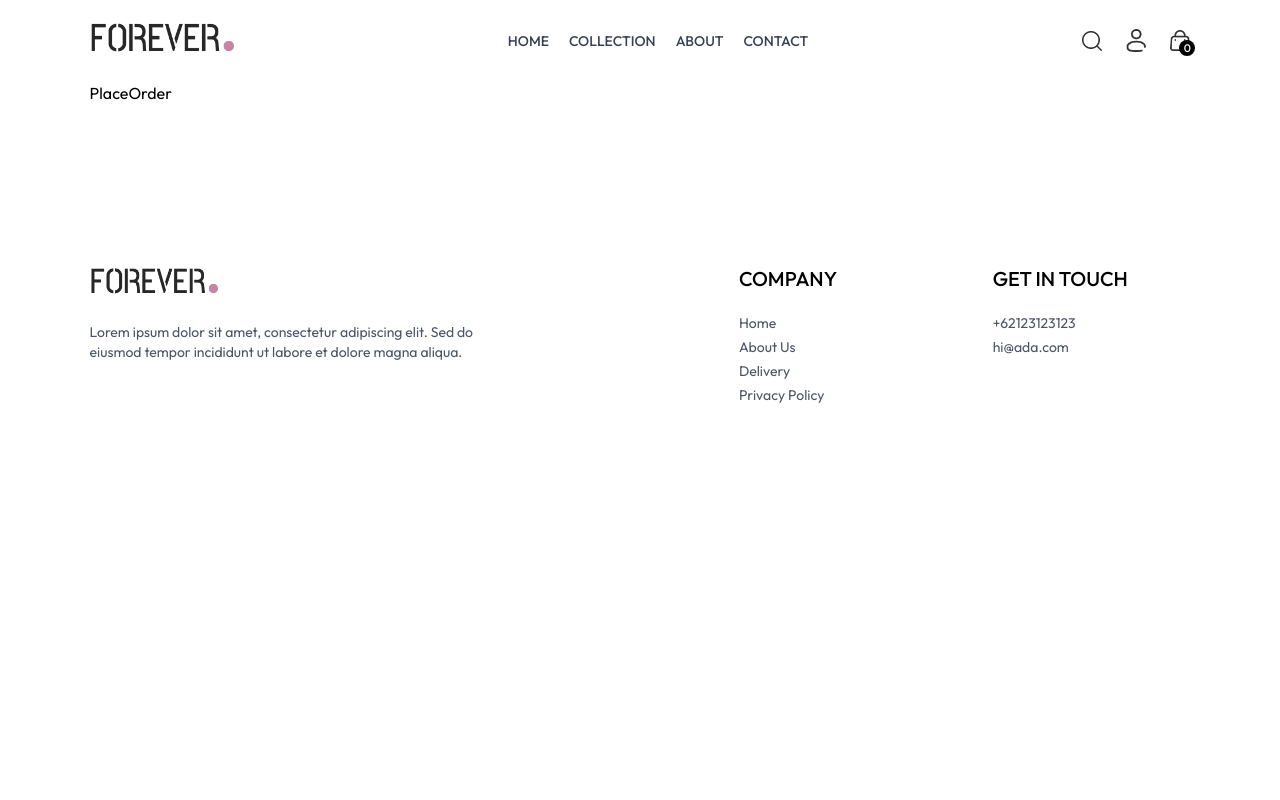
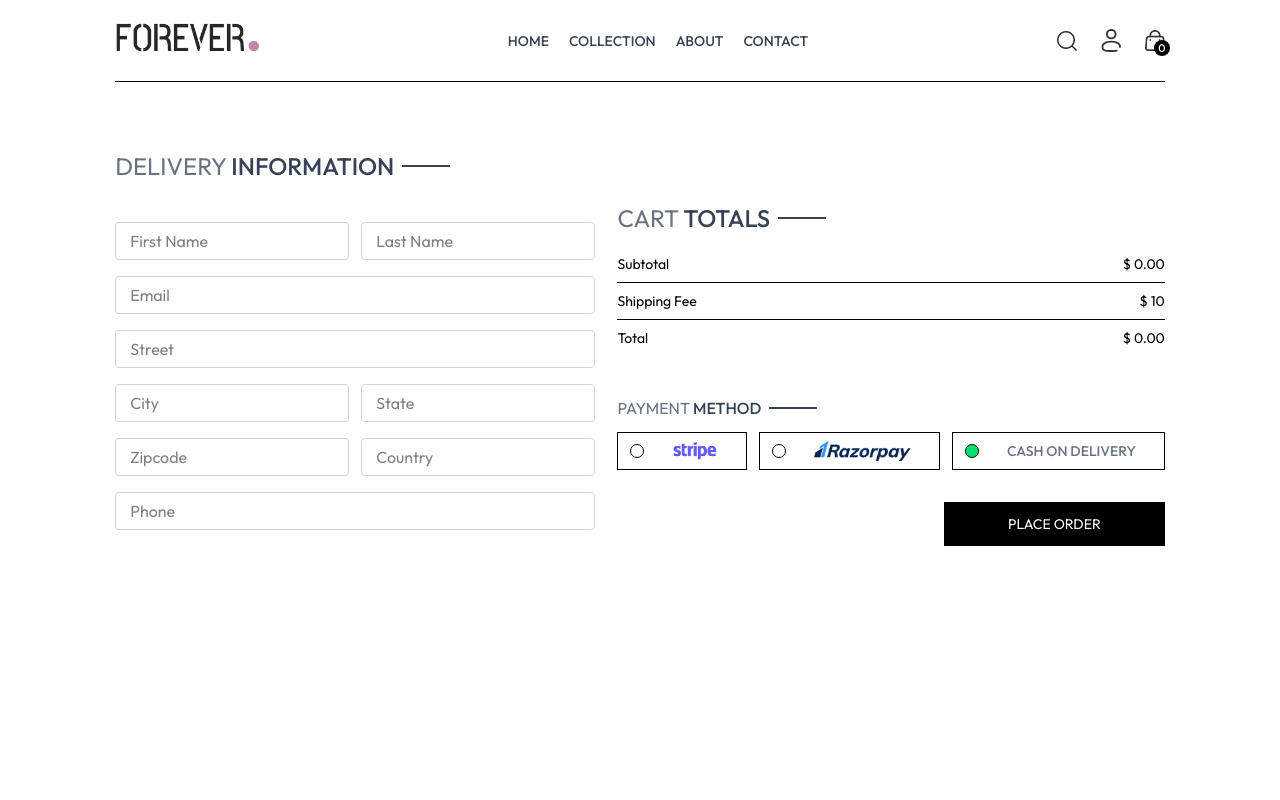
Before and after one commit to addhes/merncom, a React (Vite) app: page /place-order in a window 1280 px wide. Shown: the top 800 px of the page. Built offline with nearby package versions, Linux system fonts and the light colour scheme.

Commit message:
ada tambahan

```diff
--- a/package.json
+++ b/package.json
@@ -10,9 +10,11 @@
     "preview": "vite preview"
   },
   "dependencies": {
+    "@reduxjs/toolkit": "^2.9.0",
     "@tailwindcss/vite": "^4.1.13",
     "react": "^19.1.1",
     "react-dom": "^19.1.1",
+    "react-redux": "^9.2.0",
     "react-router-dom": "^7.9.1",
     "react-toastify": "^11.0.5",
     "tailwindcss": "^4.1.13"
--- a/src/App.tsx
+++ b/src/App.tsx
@@ -16,7 +16,7 @@
 
 const App = () => {
   return (
-    <div className="px-4 sm:px-[5vw] md:px-[7vw] lg:px-[9vm]">
+    <div className="px-4 sm:px-[5vw] md:px-[7vw] lg:px-[9vw]">
       <ToastContainer position="top-right" autoClose={3000} hideProgressBar={false} newestOnTop={false} closeOnClick rtl={false} pauseOnFocusLoss draggable pauseOnHover theme="light"/>
       <Navbar />
       <SearchBar />
--- /dev/null
+++ b/src/components/CartTotal.tsx
@@ -0,0 +1,40 @@
+import React, { useContext } from 'react'
+import { ShopContext } from '../context/ShopContext';
+import Title from './Title';
+
+const CartTotal = () => {
+    const produstss = useContext(ShopContext);
+    if (!produstss) {
+        throw new Error("Component must be wrapped with ShopContextProvider");
+    }
+
+    const {currency, getCartAmount, delivery_fee} = produstss;
+
+
+  return (
+    <div className='w-full '>
+        <div className='text-2xl'>
+            <Title text1={'CART'} text2={'TOTALS'} />
+        </div>
+
+        <div className='flex flex-col gap-2 mt-2 text-sm'>
+            <div className='flex justify-between'>
+                <p>Subtotal</p>
+                <p>{currency} {getCartAmount()}.00</p>
+            </div>
+            <hr />
+            <div className='flex justify-between'>
+                <p>Shipping Fee</p>
+                <p>{currency} {delivery_fee}</p>
+            </div>
+            <hr />
+            <div className='flex justify-between'>
+                <p>Total</p>
+                <p>{currency} {getCartAmount() === 0 ? 0 : getCartAmount() + delivery_fee}.00</p>
+            </div>
+        </div>
+    </div>
+  )
+}
+
+export default CartTotal
--- a/src/components/Navbar.tsx
+++ b/src/components/Navbar.tsx
@@ -1,27 +1,25 @@
-import{ useContext, useState } from 'react'
-import {assets} from '../assets/assets'
-import { Link, NavLink } from 'react-router-dom'
-import { ShopContext } from '../context/ShopContext'
+import { useContext, useState } from "react";
+import { assets } from "../assets/assets";
+import { Link, NavLink } from "react-router-dom";
+import { ShopContext } from "../context/ShopContext";
 
 const Navbar = () => {
-
   const shopp = useContext(ShopContext);
 
   if (!shopp) {
     return null; // or some fallback UI
   }
 
-    const [visible, setVisible] = useState(false)
-    const { setShowSearch, getCartCount }  = shopp
+  const [visible, setVisible] = useState(false);
+  const { setShowSearch, getCartCount } = shopp;
 
   return (
-    <div className='flex items-center justify-between py-5 font-medium'>
-        <Link to='/'>
-            <img src={assets.logo} className=' w-36 cursor-pointer' alt='' />
+    <div className="flex items-center justify-between py-5 font-medium">
+      <Link to="/">
+        <img src={assets.logo} className=" w-36 cursor-pointer" alt="" />
       </Link>
 
-        <ul className=' hidden sm:flex gap-5 text-sm text-gray-700'>
-
+      <ul className=" hidden sm:flex gap-5 text-sm text-gray-700">
         <NavLink
           to="/"
           className={({ isActive }) =>
@@ -31,7 +29,9 @@
           {({ isActive }) => (
             <>
               <p>HOME</p>
-                {isActive && <hr className="w-2/4 border-none h-[2px] bg-gray-700" />}
+              {isActive && (
+                <hr className="w-2/4 border-none h-[2px] bg-gray-700" />
+              )}
             </>
           )}
         </NavLink>
@@ -45,7 +45,9 @@
           {({ isActive }) => (
             <>
               <p>COLLECTION</p>
-                {isActive && <hr className="w-2/4 border-none h-[2px] bg-gray-700" />}
+              {isActive && (
+                <hr className="w-2/4 border-none h-[2px] bg-gray-700" />
+              )}
             </>
           )}
         </NavLink>
@@ -59,7 +61,9 @@
           {({ isActive }) => (
             <>
               <p>ABOUT</p>
-                {isActive && <hr className="w-2/4 border-none h-[2px] bg-gray-700" />}
+              {isActive && (
+                <hr className="w-2/4 border-none h-[2px] bg-gray-700" />
+              )}
             </>
           )}
         </NavLink>
@@ -73,57 +77,107 @@
           {({ isActive }) => (
             <>
               <p>CONTACT</p>
-                {isActive && <hr className="w-2/4 border-none h-[2px] bg-gray-700" />}
+              {isActive && (
+                <hr className="w-2/4 border-none h-[2px] bg-gray-700" />
+              )}
             </>
           )}
         </NavLink>
       </ul>
 
-        <div className='flex items-center gap-6'>
-            <img onClick={()=>setShowSearch(true)} src={assets.search_icon} className='w-5 cursor-pointer' alt='' />
+      <div className="flex items-center gap-6">
+        <img
+          onClick={() => setShowSearch(true)}
+          src={assets.search_icon}
+          className="w-5 cursor-pointer"
+          alt=""
+        />
 
-            <div className='group relative'>
-                <img className='w-5 cursor-pointer' src={assets.profile_icon} alt="" />
-                <div className=' group-hover:block hidden absolute dropdown-menu right-0 pt-4'>
-                    <div className='flex flex-col gap-2 w-36 py-3 px-5 bg-slate-100 text-gray-500'>
-                        <p className=' cursor-pointer hover:text-black'>My Profile</p>
-                        <p className=' cursor-pointer hover:text-black'>Orders</p>
-                        <p className=' cursor-pointer hover:text-black'>Logout</p>
+        <div className="group relative">
+          <Link to="/login">
+            <img
+              className="w-5 cursor-pointer"
+              src={assets.profile_icon}
+              alt=""
+            />
+          </Link>
+          <div className=" group-hover:block hidden absolute dropdown-menu right-0 pt-4">
+            <div className="flex flex-col gap-2 w-36 py-3 px-5 bg-slate-100 text-gray-500">
+              <p className=" cursor-pointer hover:text-black">My Profile</p>
+              <p className=" cursor-pointer hover:text-black">Orders</p>
+              <p className=" cursor-pointer hover:text-black">Logout</p>
             </div>
           </div>
         </div>
-            <Link to='/cart' className='relative'>
-                <img src={assets.cart_icon} className='w-5 min-w-5' alt='' />
-                <p className=' absolute right-[-5px] bottom-[-5px] w-4 text-center leading-4 bg-black text-white aspect-square rounded-full text-[11px]'>{getCartCount()}</p>
+        <Link to="/cart" className="relative">
+          <img src={assets.cart_icon} className="w-5 min-w-5" alt="" />
+          <p className=" absolute right-[-5px] bottom-[-5px] w-4 text-center leading-4 bg-black text-white aspect-square rounded-full text-[11px]">
+            {getCartCount()}
+          </p>
         </Link>
-            <img onClick={()=>setVisible(true)} src={assets.menu_icon} className='w-5 cursor-pointer sm:hidden' alt="" />
+        <img
+          onClick={() => setVisible(true)}
+          src={assets.menu_icon}
+          className="w-5 cursor-pointer sm:hidden"
+          alt=""
+        />
       </div>
 
       {/* Sidebar menu for small screens */}
-        <div className={`absolute top-0 right-0 bottom-0 overflow-hidden bg-white transition-all ${visible ? 'w-full' : 'w-0'}`}>
-            <div className='flex flex-col text-gray-600 '>
-                <div onClick={()=>setVisible(false)} className='flex items-center gap-4 p-3 cursor-pointer hover:text-red-300'>
-                    <img src={assets.dropdown_icon} className='h-4 rotate-180' alt="" />
+      <div
+        className={`absolute top-0 right-0 bottom-0 overflow-hidden bg-white transition-all ${
+          visible ? "w-full" : "w-0"
+        }`}
+      >
+        <div className="flex flex-col text-gray-600 ">
+          <div
+            onClick={() => setVisible(false)}
+            className="flex items-center gap-4 p-3 cursor-pointer hover:text-red-300"
+          >
+            <img src={assets.dropdown_icon} className="h-4 rotate-180" alt="" />
             <p>Back</p>
           </div>
-                <NavLink onClick={()=>setVisible(false)}
+          <NavLink
+            onClick={() => setVisible(false)}
             className={({ isActive }) =>
               `py-2 pl-6 border-b border-gray-200 ${
                 isActive ? "bg-red-500 text-white" : "hover:text-red-300"
               }`
-      } to=''>HOME</NavLink>
+            }
+            to=""
+          >
+            HOME
+          </NavLink>
 
-                <NavLink onClick={()=>setVisible(false)}
-                className={({ isActive}) =>
+          <NavLink
+            onClick={() => setVisible(false)}
+            className={({ isActive }) =>
               `py-2 pl-6 border-b border-gray-200 hover:text-red-300 ${
-                isActive ? "bg-red-500 text-white" : "hover:text-red-300"}`} to='/collection'>COLLECTION</NavLink>
-                <NavLink onClick={()=>setVisible(false)} className='py-2 pl-6 border-b border-gray-200 hover:text-red-300' to='/about'>ABOUT</NavLink>
-                <NavLink onClick={()=>setVisible(false)} className='py-2 pl-6 border-b border-gray-200 hover:text-red-300' to='/contact'>CONTACT</NavLink>
+                isActive ? "bg-red-500 text-white" : "hover:text-red-300"
+              }`
+            }
+            to="/collection"
+          >
+            COLLECTION
+          </NavLink>
+          <NavLink
+            onClick={() => setVisible(false)}
+            className="py-2 pl-6 border-b border-gray-200 hover:text-red-300"
+            to="/about"
+          >
+            ABOUT
+          </NavLink>
+          <NavLink
+            onClick={() => setVisible(false)}
+            className="py-2 pl-6 border-b border-gray-200 hover:text-red-300"
+            to="/contact"
+          >
+            CONTACT
+          </NavLink>
         </div>
       </div>
+    </div>
+  );
+};
 
-    </div>
-  )
-}
-
-export default Navbar
+export default Navbar;
--- a/src/context/ShopContext.tsx
+++ b/src/context/ShopContext.tsx
@@ -2,6 +2,7 @@
 import type { ReactNode } from "react";
 import { products } from "../assets/assets";
 import { toast } from "react-toastify";
+import { useNavigate, type NavigateFunction } from "react-router-dom";
 
 type ShopContextType = {
   products: typeof products;
@@ -15,7 +16,8 @@
   addToCart: (itemId: string, size: string) => Promise<void>;
   getCartCount: () => number;
   updateQuantity: (itemId: string, size: string, quantity: number) => void;
-  getCartAmount: () => Promise<number>;
+  getCartAmount: () => number;
+  navigate: NavigateFunction;
 };
 
 type CartType = {
@@ -38,6 +40,7 @@
   const [search, setSearch] = useState("");
   const [showSearch, setShowSearch] = useState(true);
   const [cartItems, setCartItems] = useState<CartType>({});
+  const navigate = useNavigate();
 
   // Fungsi untuk menambahkan produk ke keranjang belanja (cart)
   const addToCart = async (itemId: string, size: string) => {
@@ -98,7 +101,7 @@
     setCartItems(cartData);
   }
 
-  const getCartAmount = async () => {
+  const getCartAmount = (): number => {
     let totalAmount = 0;
     for (const items in cartItems) {
       let itemInfo = products.find(product => product._id === items);
@@ -133,6 +136,7 @@
     getCartCount,
     updateQuantity,
     getCartAmount,
+    navigate,
   };
 
   return (
--- a/src/pages/Cart.tsx
+++ b/src/pages/Cart.tsx
@@ -2,6 +2,7 @@
 import { ShopContext } from '../context/ShopContext';
 import Title from '../components/Title';
 import { assets } from '../assets/assets';
+import CartTotal from '../components/CartTotal';
 
 const Cart = () => {
   const produstss = useContext(ShopContext);
@@ -10,7 +11,7 @@
     throw new Error("Component must be wrapped with ShopContextProvider");
   }
 
-  const { products, currency, cartItems, updateQuantity } = produstss;
+  const { products, currency, cartItems, updateQuantity, navigate } = produstss;
   const [cartData, setCardData] = useState<{
     _id: string;
     size: string;
@@ -59,15 +60,25 @@
               </div>
               {/* Event yang dijalankan setiap kali nilai input berubah */}
               {/* // Jika input kosong ('') atau bernilai '0', maka tidak melakukan apa-apa (return null) */}
-              {/* // Jika nilainya valid, panggil fungsi updateQuantity
-                // - item._id = ID produk
+              {/* // Jika nilainya valid, panggil fungsi updateQuantity // - item._id = ID produk
                 // - item.size = ukuran produk
                 // - Number(e.target.value) = jumlah baru yang dikonversi dari string ke number */}
-              <input onChange={(e) => e.target.value === '' || e.target.value === '0' ? null : updateQuantity(item._id, item.size, Number(e.target.value))} className='border max-w-10 sm:max-w-20 px-1 sm:px-2 py-1' type="number" min={1} defaultValue={item.quantity} />
+              <input onChange={(e) => e.target.value === '' || e.target.value === '0' ? null : updateQuantity(item._id, item.size, Number(e.target.value))} className=' no-spinner border max-w-10 sm:max-w-20 px-1 sm:px-2 py-1' type="number" min={1} defaultValue={item.quantity} />
               <img onClick={() => updateQuantity(item._id, item.size, 0)} className='w-4 mr-4 sm:w-5 cursor-pointer' src={assets.bin_icon} alt="" />
             </div>
           )
         })}
+      </div>
+
+      <div>
+        <div className='flex justify-end my-20'>
+          <div className='w-full sm:w-[30%]'>
+            <CartTotal />
+            <div className=' w-full text-end'>
+              <button onClick={()=>navigate('/place-order')} className=' bg-black text-white text-sm my-8 px-8 py-3'>PROCEED TO CHECKOUT</button>
+            </div>
+          </div>
+        </div>
       </div>
     </div>
   )
--- a/src/pages/Orders.tsx
+++ b/src/pages/Orders.tsx
@@ -1,9 +1,59 @@
-import React from 'react'
+import React, { useContext } from "react";
+import { ShopContext } from "../context/ShopContext";
+import Title from "../components/Title";
 
 const Orders = () => {
+  const produstss = useContext(ShopContext);
+
+  if (!produstss) {
+    throw new Error("Component must be wrapped with ShopContextProvider");
+  }
+
+  const { products, currency } = produstss;
+
   return (
-    <div>Orders</div>
-  )
-}
+    <div className="border-t pt-16">
+      <div className="text-2xl">
+        <Title text1={"MY"} text2={"ORDERS"} />
+      </div>
 
-export default Orders
+      <div>
+        {products.slice(1, 4).map((item, index) => (
+          <div
+            key={index}
+            className=" py-4 border-t border-b text-gray-700 flex flex-col md:flex-row md:items-center md:justify-between gap-4"
+          >
+            <div className="flex items-start gap-6 text-sm">
+              <img className="w-16 sm:w-20" src={item.image[0]} alt="" />
+              <div>
+                <p className=" sm:text-base font-medium">{item.name}</p>
+                <div className="flex items-center gap-3 mt-2 text-base text-gray-700">
+                  <p className="text-lg">
+                    {currency}
+                    {item.price}
+                  </p>
+                  <p>Quantity 1</p>
+                  <p>Size: M</p>
+                </div>
+                <p>
+                  Date: <span className=" text-gray-400">25, Jul, 2024</span>
+                </p>
+              </div>
+            </div>
+            <div className="md:w-1/2 flex justify-between">
+              <div className="flex items-center gap-2">
+                <p className="min-w-2 h-2 rounded-full bg-green-500"></p>
+                <p className="text-sm md:text-base">Ready to ship</p>
+              </div>
+              <button className="border px-4 py-2 text-sm font-medium rounded-sm">
+                Track Order
+              </button>
+            </div>
+          </div>
+        ))}
+      </div>
+    </div>
+  );
+};
+
+export default Orders;
--- a/src/pages/PlaceOrder.tsx
+++ b/src/pages/PlaceOrder.tsx
@@ -1,8 +1,77 @@
-import React from 'react'
+import React, { useContext, useState } from 'react'
+import Title from '../components/Title'
+import CartTotal from '../components/CartTotal'
+import { assets } from '../assets/assets'
+import { ShopContext } from '../context/ShopContext'
 
 const PlaceOrder = () => {
+
+  const produstss = useContext(ShopContext);
+
+    if (!produstss) {
+      throw new Error("Component must be wrapped with ShopContextProvider");
+    }
+
+  const [method, setMethod] = useState('cod')
+
+  const {navigate} = produstss
+
   return (
-    <div>PlaceOrder</div>
+    <div className='flex flex-col sm:flex-row justify-between gap-4 pt-5 sm:pt-14 min-h-[80vh] border-t'>
+      {/* Left Side */}
+      <div className='flex flex-col gap-4 w-full sm:max-w-[480px]'>
+
+        <div className='text-xl sm:text-2xl my-3'>
+          <Title text1={'DELIVERY'} text2={'INFORMATION'} />
+        </div>
+        <div className='flex gap-3'>
+          <input className='border border-gray-300 rounded py-1.5 px-3.5 w-full' type="text" placeholder='First Name' />
+          <input className='border border-gray-300 rounded py-1.5 px-3.5 w-full' type="text" placeholder='Last Name' />
+        </div>
+        <input className='border border-gray-300 rounded py-1.5 px-3.5 w-full' type="email" placeholder='Email' />
+        <input className='border border-gray-300 rounded py-1.5 px-3.5 w-full' type="text" placeholder='Street' />
+        <div className='flex gap-3'>
+          <input className='border border-gray-300 rounded py-1.5 px-3.5 w-full' type="text" placeholder='City' />
+          <input className='border border-gray-300 rounded py-1.5 px-3.5 w-full' type="text" placeholder='State' />
+        </div>
+        <div className='flex gap-3'>
+          <input className='border border-gray-300 rounded py-1.5 px-3.5 w-full' type="number" placeholder='Zipcode' />
+          <input className='border border-gray-300 rounded py-1.5 px-3.5 w-full' type="text" placeholder='Country' />
+        </div>
+        <input className='border border-gray-300 rounded py-1.5 px-3.5 w-full' type="Number" placeholder='Phone' />
+      </div>
+
+      <div className='mt-8'>
+
+        <div className='mt-8 min-w-80'>
+          <CartTotal />
+        </div>
+
+        <div className='mt-12'>
+          <Title text1={'PAYMENT'} text2={'METHOD'} />
+
+          {/* Payment Method */}
+          <div className='flex gap-3 flex-col lg:flex-row'>
+            <div onClick={()=>setMethod('stripe')} className='flex items-center gap-3 border p-2 px-3 cursor-pointer'>
+              <p className={`min-w-3.5 h-3.5 border rounded-full ${method === 'stripe' ? 'bg-green-400' : ''}`}></p>
+              <img className='h-5 mx-4' src={assets.stripe_logo} alt="" />
+            </div>
+            <div onClick={()=>setMethod('razorpay')} className='flex items-center gap-3 border p-2 px-3 cursor-pointer'>
+              <p className={`min-w-3.5 h-3.5 border rounded-full ${method === 'razorpay' ? 'bg-green-400' : ''}`}></p>
+              <img className='h-5 mx-4' src={assets.razorpay_logo} alt="" />
+            </div>
+            <div onClick={()=>setMethod('cod')} className='flex items-center gap-3 border p-2 px-3 cursor-pointer'>
+              <p className={`min-w-3.5 h-3.5 border rounded-full ${method === 'cod' ? 'bg-green-400' : ''}`}></p>
+              <p className='text-gray-500 text-sm font-medium mx-4'>CASH ON DELIVERY</p>
+            </div>
+          </div>
+
+          <div className='w-full text-end mt-8'>
+            <button onClick={()=>navigate('orders')} className='bg-black text-white px-16 py-3 text-sm'>PLACE ORDER</button>
+          </div>
+        </div>
+      </div>
+    </div>
   )
 }
 
```
Also changed, not shown: src/index.css (+13 -0 lines), src/pages/Aah.tsx (added, +9 -0 lines), src/pages/Login.tsx (+30 -5 lines), 1 other file (tests, documents, lock files or other folders). Lines whose indentation alone changed are shown as unchanged.
